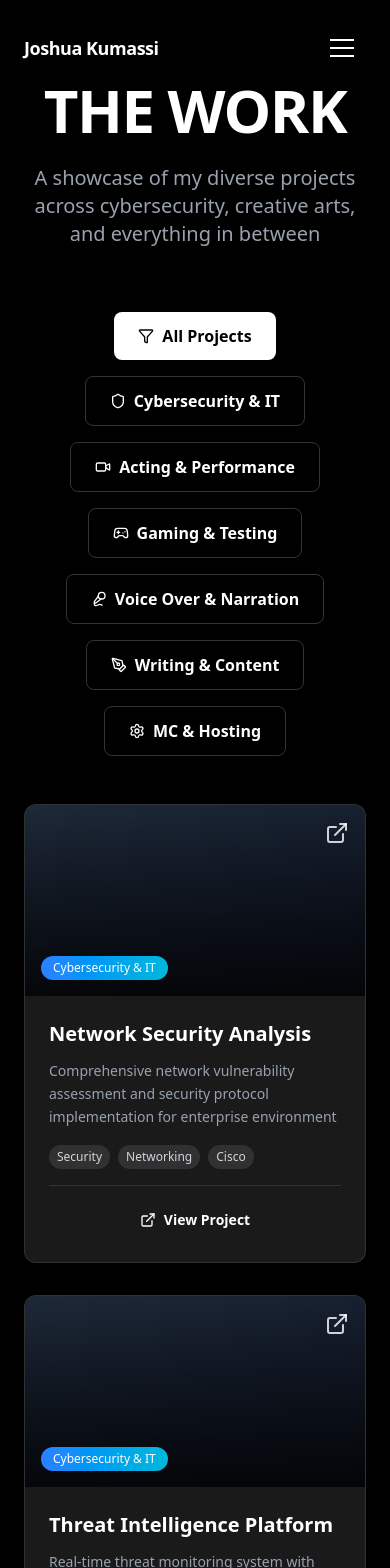
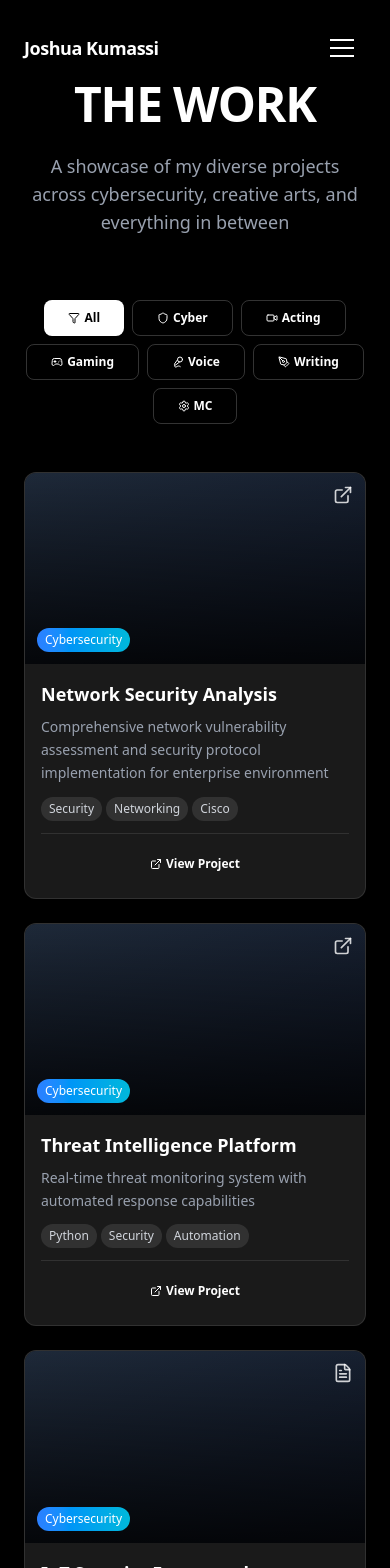
Before and after one commit to jaydrice/thesite, a React (Vite) app: page /projects in a window 390 px wide. Shown: the top 1568 px of the page. Built offline with nearby package versions, Linux system fonts and the light colour scheme.

Commit message:
UI Fix: Updated Responsiveness in Projects Page

```diff
--- a/src/pages/projects.jsx
+++ b/src/pages/projects.jsx
@@ -235,7 +235,6 @@ const CATEGORIES = Object.keys(PROJECTS_DATA);
 
 export default function Projects() {
   const [selectedCategory, setSelectedCategory] = useState('all');
-  const [selectedProject, setSelectedProject] = useState(null);
 
   const getIconForType = (type) => {
     switch (type) {
@@ -257,7 +256,7 @@ export default function Projects() {
   const projects = getProjectsToShow();
 
   return (
-    <section className="min-h-screen bg-black text-white py-20 px-6 md:px-12">
+    <section className="min-h-screen bg-black text-white py-20 px-4 sm:px-6 md:px-12">
       <div className="max-w-screen-2xl mx-auto">
         {/* Header */}
         <motion.div
@@ -266,47 +265,59 @@ export default function Projects() {
           transition={{ duration: 0.8 }}
           className="text-center mb-16"
         >
-          <h1 className="text-6xl md:text-8xl font-bold tracking-tight mb-6">THE WORK</h1>
-          <p className="text-xl md:text-2xl text-gray-400 max-w-3xl mx-auto">
+          <h1 className="text-5xl sm:text-6xl md:text-8xl font-bold tracking-tight mb-6">THE WORK</h1>
+          <p className="text-lg sm:text-xl md:text-2xl text-gray-400 max-w-3xl mx-auto px-4">
             A showcase of my diverse projects across cybersecurity, creative arts, and everything in between
           </p>
         </motion.div>
 
-        {/* Category Filter */}
+        {/* Category Filter - UPDATED FOR MOBILE */}
         <motion.div
           initial={{ opacity: 0, y: 30 }}
           animate={{ opacity: 1, y: 0 }}
           transition={{ duration: 0.8, delay: 0.2 }}
-          className="flex flex-wrap justify-center gap-4 mb-12"
+          className="flex flex-wrap justify-center gap-2 sm:gap-3 md:gap-4 mb-12 px-2"
         >
           <Button
             onClick={() => setSelectedCategory('all')}
             variant={selectedCategory === 'all' ? 'default' : 'outline'}
-            className={`${
+            className={`flex-shrink-0 ${
               selectedCategory === 'all'
                 ? 'bg-white text-black hover:bg-gray-200'
                 : 'bg-transparent text-white border-white/20 hover:bg-white/10'
-            } transition-all duration-300`}
+            } transition-all duration-300 text-xs sm:text-sm md:text-base h-9 sm:h-10 md:h-11 px-3 sm:px-4`}
           >
-            <Filter className="w-4 h-4 mr-2" />
-            All Projects
+            <Filter className="w-3 h-3 sm:w-4 sm:h-4 mr-1 sm:mr-2 flex-shrink-0" />
+            All
           </Button>
 
           {CATEGORIES.map((category) => {
             const CategoryIcon = PROJECTS_DATA[category].icon;
+            const categoryTitle = PROJECTS_DATA[category].title;
+            // Short labels for mobile
+            const shortLabels = {
+              cybersecurity: "Cyber",
+              acting: "Acting",
+              gaming: "Gaming",
+              voice: "Voice",
+              writing: "Writing",
+              mc: "MC"
+            };
+
             return (
               <Button
                 key={category}
                 onClick={() => setSelectedCategory(category)}
                 variant={selectedCategory === category ? 'default' : 'outline'}
-                className={`${
+                className={`flex-shrink-0 ${
                   selectedCategory === category
                     ? 'bg-white text-black hover:bg-gray-200'
                     : 'bg-transparent text-white border-white/20 hover:bg-white/10'
-                } transition-all duration-300`}
+                } transition-all duration-300 text-xs sm:text-sm md:text-base h-9 sm:h-10 md:h-11 px-3 sm:px-4`}
               >
-                <CategoryIcon className="w-4 h-4 mr-2" />
-                {PROJECTS_DATA[category].title}
+                <CategoryIcon className="w-3 h-3 sm:w-4 sm:h-4 mr-1 sm:mr-2 flex-shrink-0" />
+                <span className="hidden sm:inline">{categoryTitle}</span>
+                <span className="sm:hidden">{shortLabels[category]}</span>
               </Button>
             );
           })}
@@ -315,7 +326,7 @@ export default function Projects() {
         {/* Projects Grid */}
         <motion.div
           layout
-          className="grid grid-cols-1 md:grid-cols-2 lg:grid-cols-3 gap-8"
+          className="grid grid-cols-1 md:grid-cols-2 lg:grid-cols-3 gap-6 md:gap-8 px-2 sm:px-0"
         >
           {projects.map((project, index) => {
             const LinkIcon = getIconForType(project.type);
@@ -338,27 +349,33 @@ export default function Projects() {
                   {/* Image/Placeholder */}
                   <div className="aspect-video bg-gradient-to-br from-gray-800 to-gray-900 relative overflow-hidden">
                     <div className="absolute inset-0 bg-gradient-to-t from-black/80 to-transparent z-10" />
-                    <div className="absolute bottom-4 left-4 z-20">
-                      <span className={`inline-block px-3 py-1 text-xs font-medium rounded-full bg-gradient-to-r ${category.color} text-white`}>
-                        {category.title}
+                    <div className="absolute bottom-3 left-3 sm:bottom-4 sm:left-4 z-20">
+                      <span className={`inline-block px-2 py-1 text-xs font-medium rounded-full bg-gradient-to-r ${category.color} text-white`}>
+                        <span className="hidden sm:inline">{category.title}</span>
+                        <span className="sm:hidden">
+                          {category.title.includes('&')
+                            ? category.title.split('&')[0].trim()
+                            : category.title.split(' ')[0]
+                          }
+                        </span>
                       </span>
                     </div>
-                    <div className="absolute top-4 right-4 z-20">
-                      <LinkIcon className="w-6 h-6 text-white/80 group-hover:text-white transition-colors" />
+                    <div className="absolute top-3 right-3 sm:top-4 sm:right-4 z-20">
+                      <LinkIcon className="w-5 h-5 sm:w-6 sm:h-6 text-white/80 group-hover:text-white transition-colors" />
                     </div>
                   </div>
 
                   {/* Content */}
-                  <div className="p-6">
-                    <h3 className="text-xl font-bold mb-3 group-hover:text-gray-200 transition-colors">
+                  <div className="p-4 sm:p-6">
+                    <h3 className="text-lg sm:text-xl font-bold mb-2 sm:mb-3 group-hover:text-gray-200 transition-colors line-clamp-2">
                       {project.title}
                     </h3>
-                    <p className="text-gray-400 text-sm leading-relaxed mb-4">
+                    <p className="text-gray-400 text-sm leading-relaxed mb-3 sm:mb-4 line-clamp-3">
                       {project.description}
                     </p>
 
                     {/* Tags */}
-                    <div className="flex flex-wrap gap-2">
+                    <div className="flex flex-wrap gap-1 sm:gap-2">
                       {project.tags.map((tag, tagIndex) => (
                         <span
                           key={tagIndex}
@@ -370,11 +387,11 @@ export default function Projects() {
                     </div>
 
                     {/* Action Button */}
-                    <div className="mt-4 pt-4 border-t border-white/10">
+                    <div className="mt-3 sm:mt-4 pt-3 sm:pt-4 border-t border-white/10">
                       <Button
                         variant="ghost"
                         size="sm"
-                        className="w-full text-white hover:bg-white/10 transition-all duration-300 group/btn"
+                        className="w-full text-white hover:bg-white/10 transition-all duration-300 group/btn text-xs sm:text-sm h-9 sm:h-10"
                         onClick={(e) => {
                           e.stopPropagation();
                           project.type === 'pdf'
@@ -384,17 +401,17 @@ export default function Projects() {
                       >
                         {project.type === 'youtube' ? (
                           <>
-                            <Play className="w-4 h-4 mr-2" />
+                            <Play className="w-3 h-3 sm:w-4 sm:h-4 mr-1 sm:mr-2" />
                             Watch
                           </>
                         ) : project.type === 'pdf' ? (
                           <>
-                            <FileText className="w-4 h-4 mr-2" />
+                            <FileText className="w-3 h-3 sm:w-4 sm:h-4 mr-1 sm:mr-2" />
                             View PDF
                           </>
                         ) : (
                           <>
-                            <ExternalLink className="w-4 h-4 mr-2" />
+                            <ExternalLink className="w-3 h-3 sm:w-4 sm:h-4 mr-1 sm:mr-2" />
                             View Project
                           </>
                         )}
@@ -423,12 +440,12 @@ export default function Projects() {
           initial={{ opacity: 0, y: 30 }}
           animate={{ opacity: 1, y: 0 }}
           transition={{ duration: 0.8, delay: 0.6 }}
-          className="text-center mt-20"
+          className="text-center mt-16 sm:mt-20 px-4"
         >
-          <p className="text-gray-400 text-lg mb-6">Like what you see? Let's create something amazing together.</p>
+          <p className="text-gray-400 text-base sm:text-lg mb-6">Like what you see? Let's create something amazing together.</p>
           <Button
             size="lg"
-            className="bg-white text-black hover:bg-gray-200 transition-all duration-300 text-lg px-8 py-6 font-semibold"
+            className="bg-white text-black hover:bg-gray-200 transition-all duration-300 text-base sm:text-lg px-6 sm:px-8 py-4 sm:py-6 font-semibold"
             onClick={() => window.location.href = '/#contact'}
           >
             GET IN TOUCH
```
